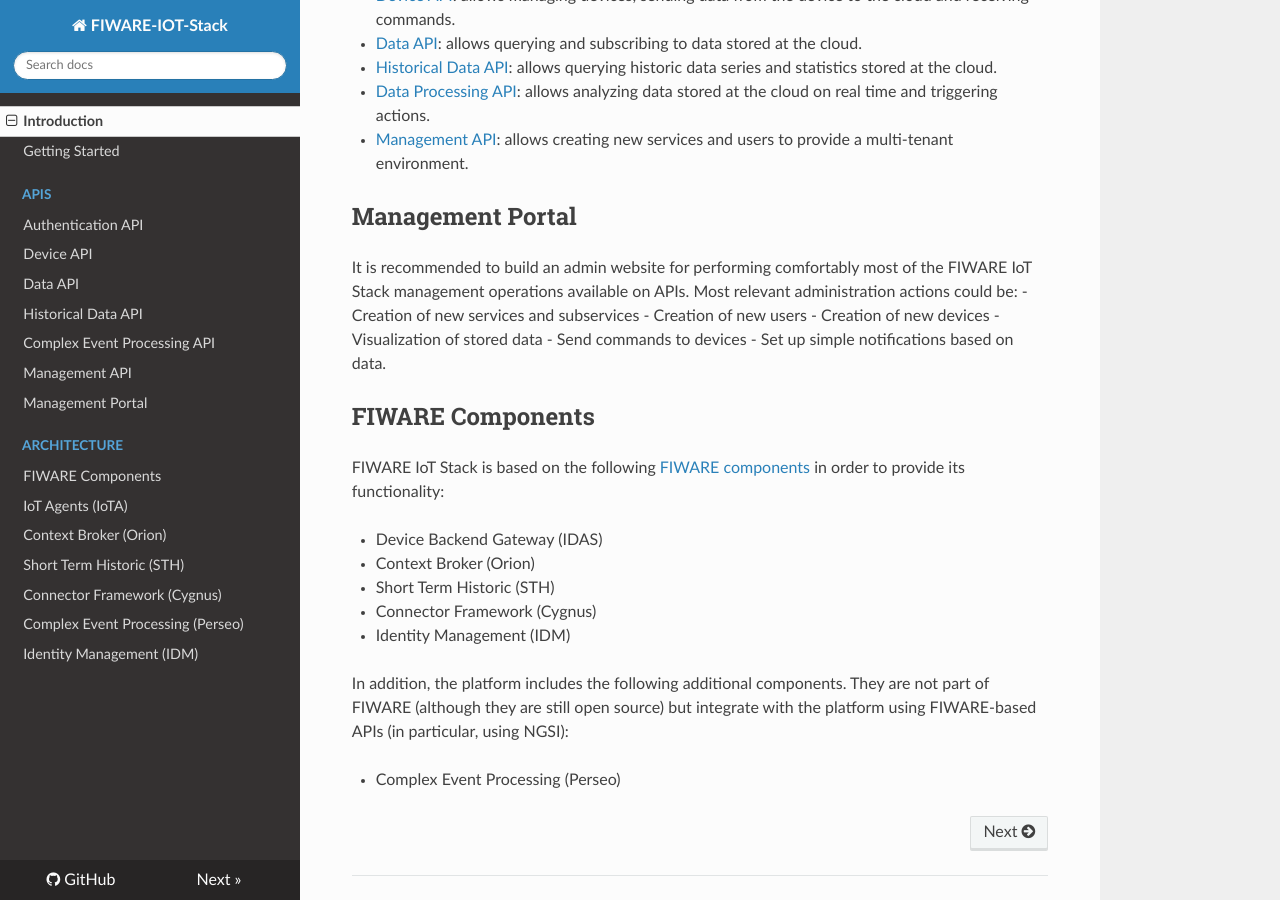
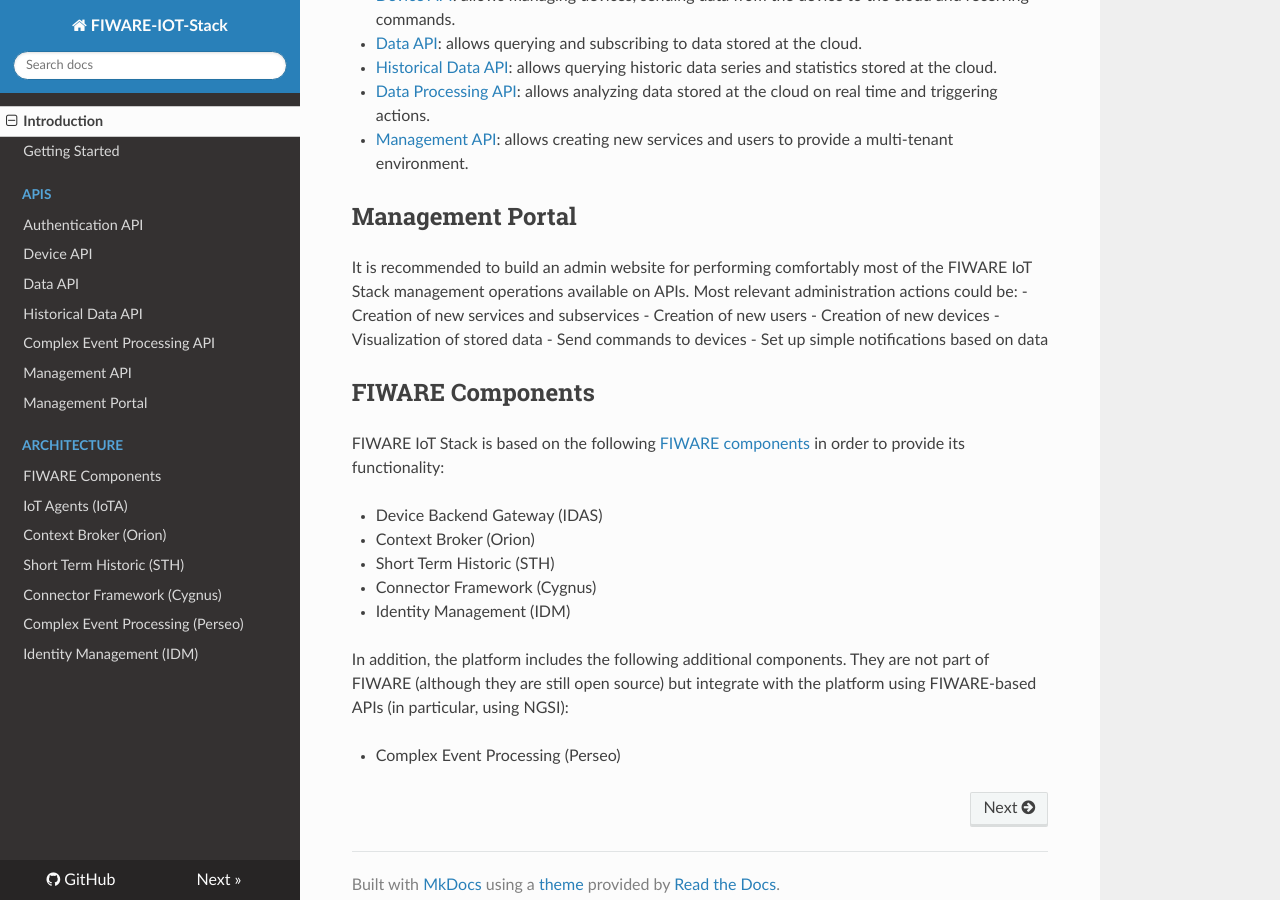
Before and after one commit to telefonicaid/thinking-cities, an MkDocs documentation site: the page built from docs/index.md, in a window 1280 px wide and 900 px high, scrolled down 555 px. Built offline with MkDocs 1.6.1, drawn with Linux system fonts in a browser that asks for light colours; nearby versions of some CDN libraries; old or Windows-style settings are respelled for this version of MkDocs.

Commit message:
Remove dot

```diff
--- a/docs/index.md
+++ b/docs/index.md
@@ -30,7 +30,7 @@
 - Creation of new devices
 - Visualization of stored data
 - Send commands to devices
-- Set up simple notifications based on data.
+- Set up simple notifications based on data
 
 ## FIWARE Components
 
```
